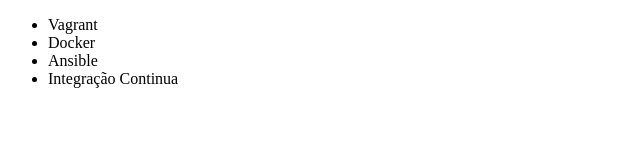
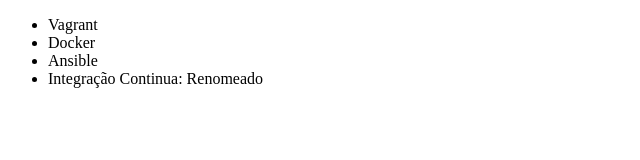
Before and after one commit to lopesak/alura-git, a plain HTML site: page index.html in a window 1280 px wide. Shown: the full height of the page, 0-640 px from the left. Drawn offline with Linux system fonts and the light colour scheme.

Commit message:
Curso renomeado

```diff
--- a/index.html
+++ b/index.html
@@ -9,7 +9,7 @@
 		<li>Vagrant</li>
 		<li>Docker</li>
 		<li>Ansible</li>
-		<li>Integração Continua</li>
+		<li>Integração Continua: Renomeado</li>
 	</ul>
 </body>
 </html>
```
